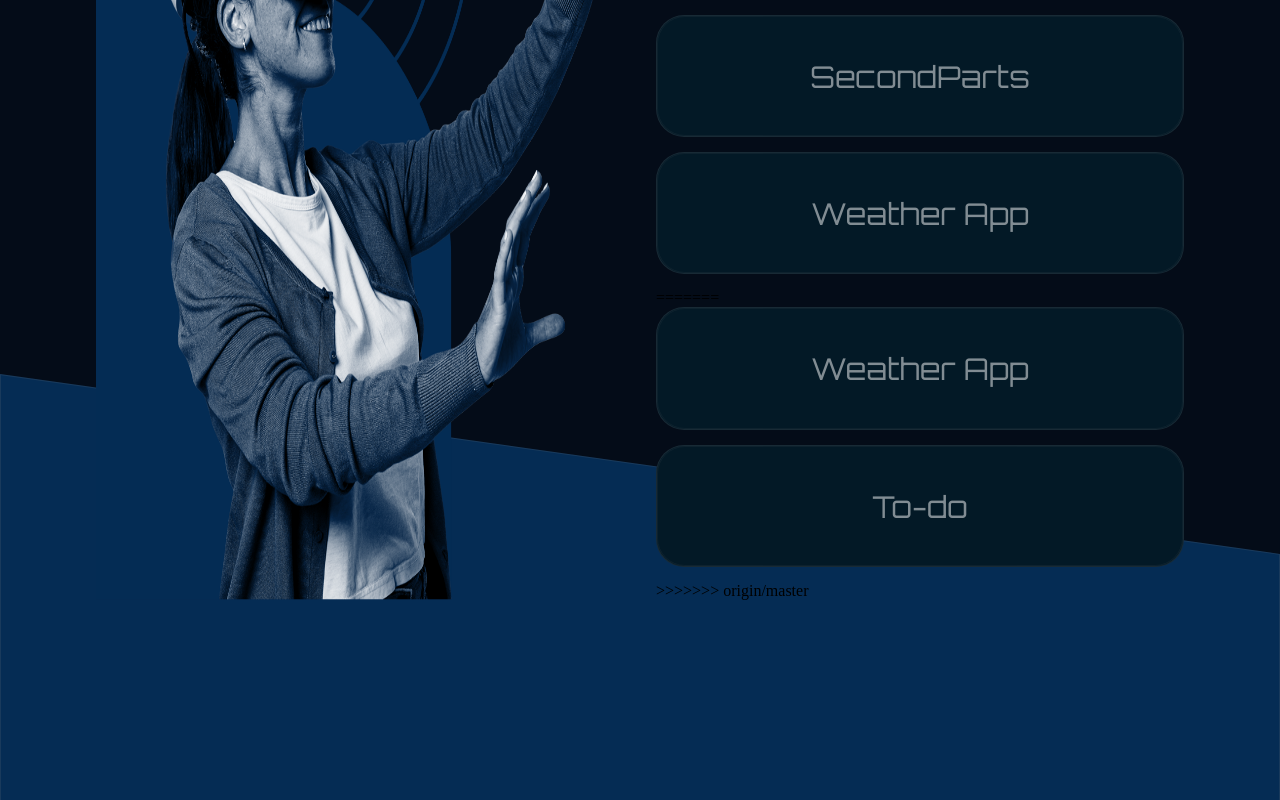
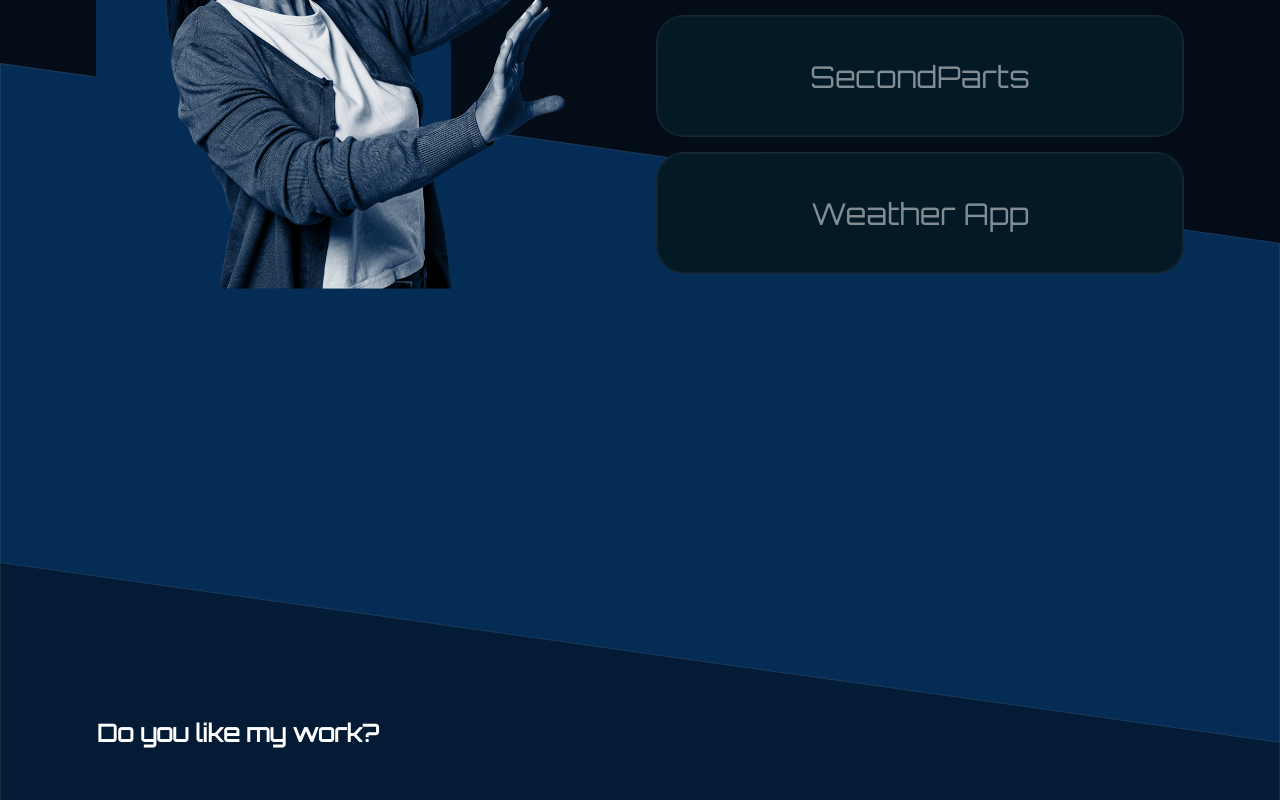
Before and after one commit to denisdanailov/portfolio-page, a React (Create React App) app: page / in a window 1280 px wide. Shown: the part 3041-3841 px from the top of the page. Built offline with nearby package versions, Linux system fonts and the light colour scheme; a web font is replaced by a local one.

Commit message:
edit Projects section

```diff
--- a/src/containers/projects/Projects.jsx
+++ b/src/containers/projects/Projects.jsx
@@ -22,11 +22,6 @@ const Projects = () => (
             <Section name="SecondParts" image={todo} url="https://github.com/denisdanailov/secondparts" />
             <Section name="Weather App" image={weather} url="https://github.com/denisdanailov/weather-app" />
 
-=======
-            <Section name="Weather App" image={weather} url="https://itsweather-app.netlify.app/" />
-            <Section name="To-do" image={todo} url="https://github.com/denisdanailov/to-do-list" />
->>>>>>> origin/master
-
         </div>
     </div>
 );
```
